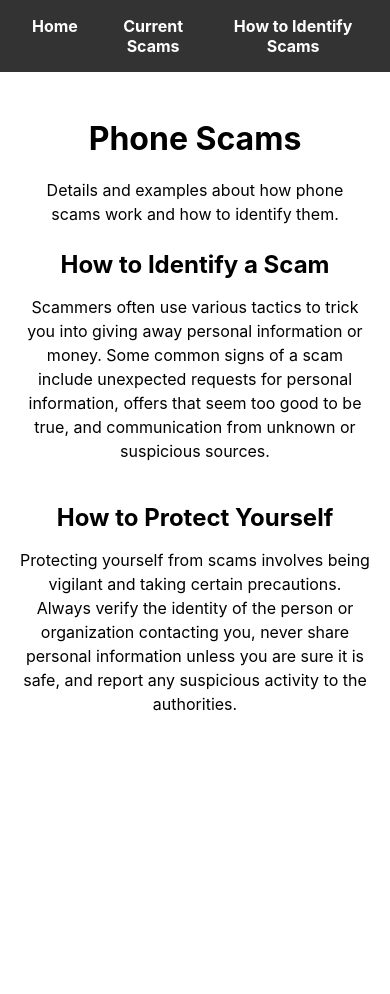
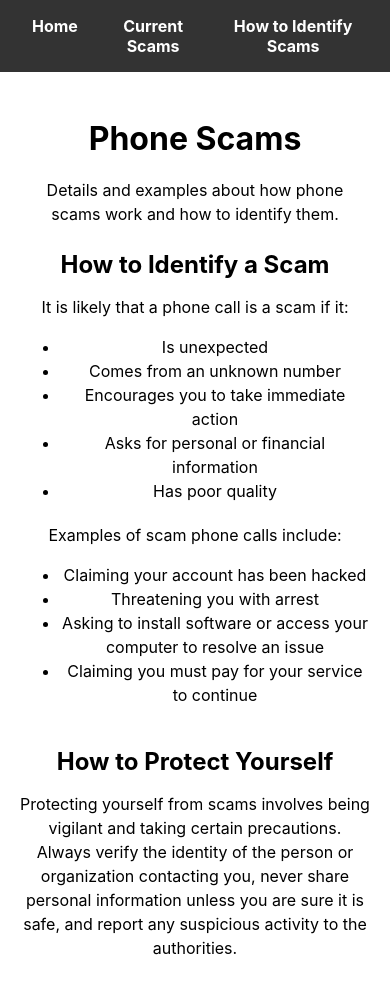
Before and after one commit to YQiZhu/ScamGuard, a React (Create React App) app in the folder scamguard_react/: page /phone-scams in a window 390 px wide. Shown: the top 994 px of the page. Before the commit the page ends 844 px from the top, so only its background shows below. Built offline with nearby package versions, Linux system fonts and the light colour scheme.

Commit message:
Added How to Identify Phone Scams content

```diff
--- a/scamguard_react/src/IdentifyScams/PhoneScams.js
+++ b/scamguard_react/src/IdentifyScams/PhoneScams.js
@@ -11,11 +11,24 @@ function PhoneScams() {
             <section className="scam-identification">
                 <h3>How to Identify a Scam</h3>
                 <p>
-                    Scammers often use various tactics to trick you into giving away personal information or money.
-                    Some common signs of a scam include unexpected requests for personal information, offers that seem too good to be true,
-                    and communication from unknown or suspicious sources.
+                    It is likely that a phone call is a scam if it:
+                    <ul>
+                      <li>Is unexpected</li>
+                      <li>Comes from an unknown number</li>
+                      <li>Encourages you to take immediate action</li>
+                      <li>Asks for personal or financial information</li>
+                      <li>Has poor quality</li>
+                    </ul>
                 </p>
-                {/* Add more content or components specific to identifying scams */}
+                <p>
+                   Examples of scam phone calls include:
+                    <ul>
+                      <li>Claiming your account has been hacked</li>
+                      <li>Threatening you with arrest</li>
+                      <li>Asking to install software or access your computer to resolve an issue</li>
+                      <li>Claiming you must pay for your service to continue</li>
+                    </ul>
+                </p>
             </section>
 
             {/* How to Protect Yourself Section */}
```
